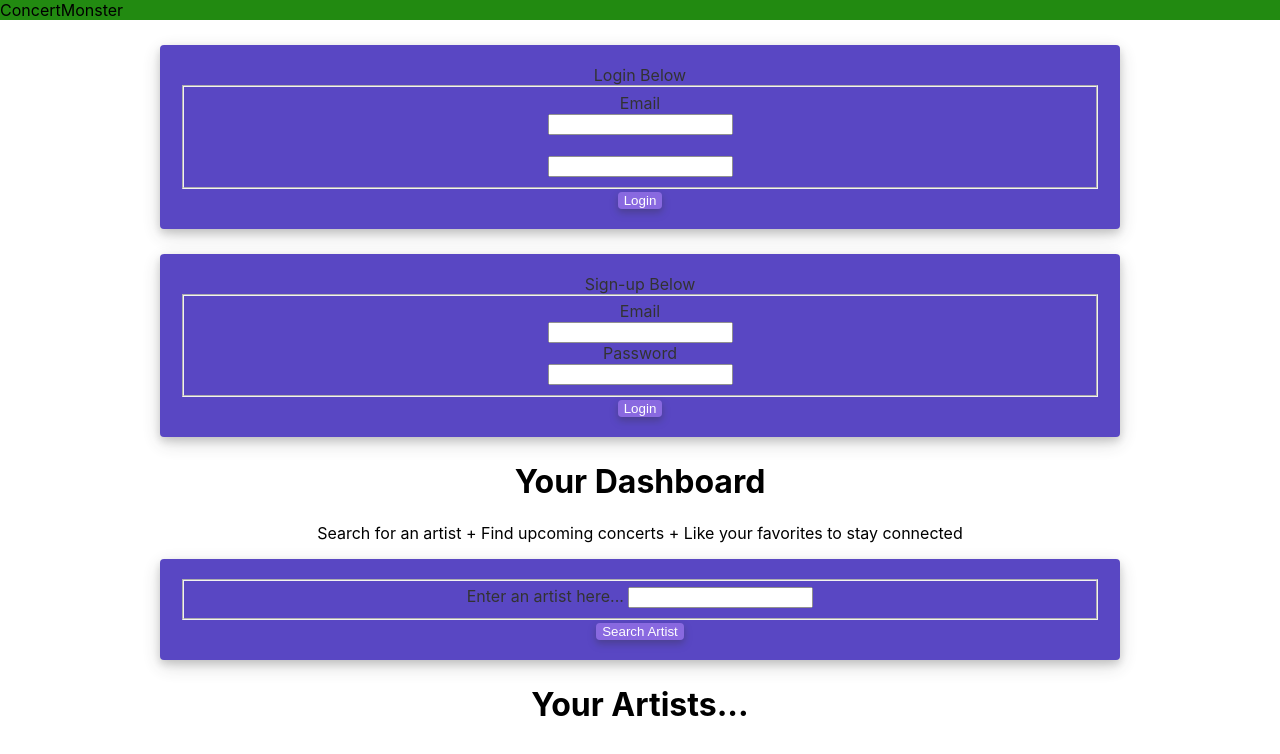
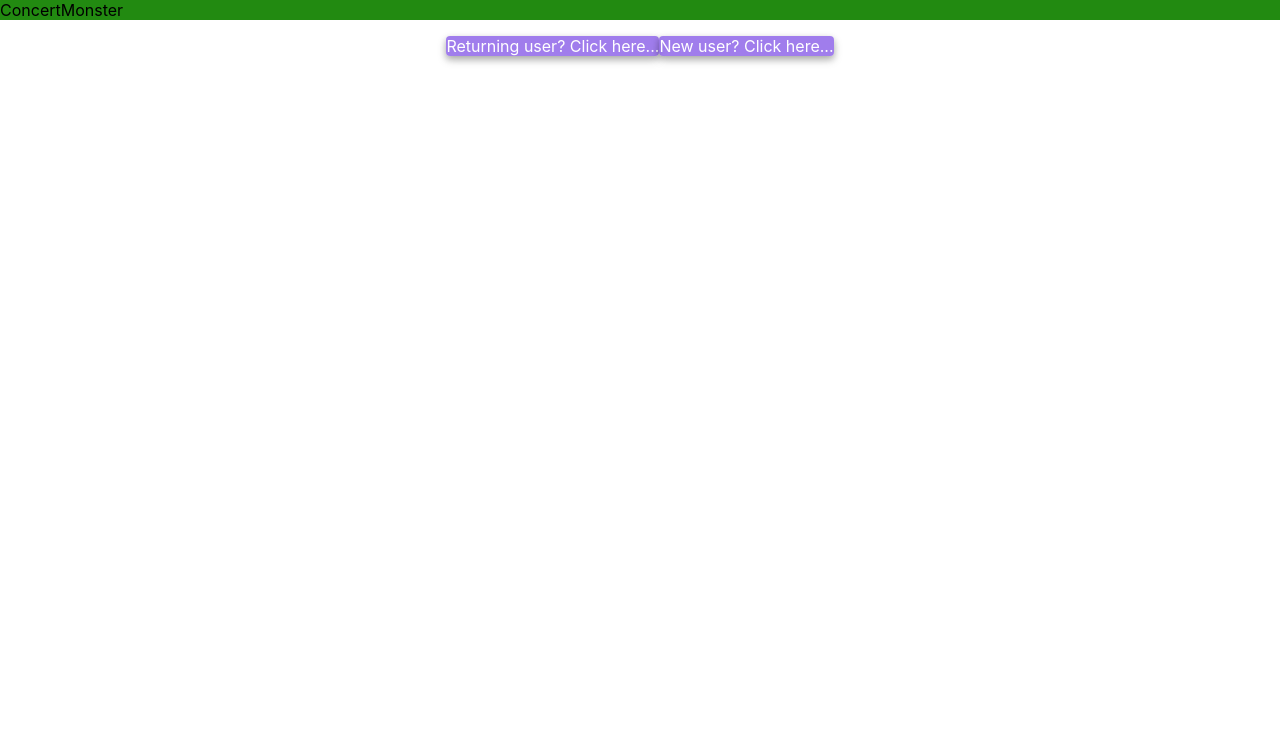
Before and after one commit to calorab/concert-search-app-react, a React (Create React App) app: page / in a window 1280 px wide. Shown: the top 754 px of the page. Built offline with nearby package versions, Linux system fonts and the light colour scheme; no server answers; the HTML template or start-up script is replaced by a standard one.

Commit message:
changed homepage and added editing state + buttons

```diff
--- a/src/App.css
+++ b/src/App.css
@@ -18,6 +18,15 @@ button {
     color: white;
     border-radius: 4px;
     border: 0px;
+}
+
+.homeButton {
+    box-shadow: 0 3px 6px 0 rgba(0, 0, 0, 0.2), 0 4px 10px 0 rgba(0, 0, 0, 0.19);
+    background-color: RGBA(129, 82, 230, 0.75);
+    color: white;
+    border-radius: 4px;
+    border: 0px;
+    display: inline;
 }
 
 .form {
--- a/src/App.js
+++ b/src/App.js
@@ -1,21 +1,21 @@
-import React, { Component } from 'react';
+import React from 'react';
 
 import './App.css';
 
 import Login from './components/login';
 import Signup from './components/signup';
-import Dashboard from './components/dashboard';
+//import Dashboard from './components/dashboard';
 
-class App extends Component {
+class App extends React.Component {
+
     render() {
       return (
           <div className="App">
               <header className="App-header">
                   <p className="bannerTitle">ConcertMonster</p>
               </header>
-        <Login />
-        <Signup />
-        <Dashboard />
+              <Login onClick={()=> this.setEditing(true)}/>
+              <Signup onClick={()=> this.setEditing(true)}/>
           </div>
       );
     }
--- a/src/components/login.js
+++ b/src/components/login.js
@@ -5,7 +5,28 @@ import React from 'react';
 //import { loginForm } from '../actions';
 
 export default class Login extends React.Component {
+    constructor() {
+        super();
+        this.state = {
+            editing: false
+        }
+    }
+
+
+
+    setEditing() {
+        this.setState({
+            editing: true
+        });
+    }
+
     render() {
+        if (!this.state.editing) {
+            return (
+                <div className='homeButton'onClick={()=> this.setEditing(true)}>Returning user? Click here...</div>
+            );
+        }
+
         return (
             <div className="page" id="loginPage">
                 <form className="form">
--- a/src/components/signup.js
+++ b/src/components/signup.js
@@ -5,7 +5,25 @@ import React from 'react';
 //import { SignupForm } from '../actions';
 
 export default class Signup extends React.Component {
+    constructor(props) {
+        super(props);
+        this.state = {
+            editing: false
+        }
+    }
+    setEditing() {
+        this.setState({
+            editing: true
+        });
+    }
+
     render() {
+        if (!this.state.editing) {
+            return (
+                <div className='homeButton' onClick={()=> this.setEditing(true)}>New user? Click here...</div>
+            );
+        }
+
         return (
             <div className="page" id="signupPage">
                 <form className="form">
```
Lines whose indentation alone changed are shown as unchanged.
